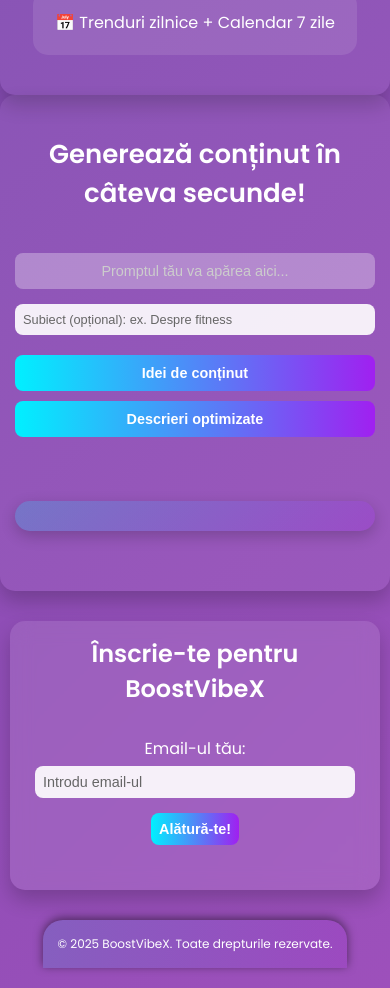
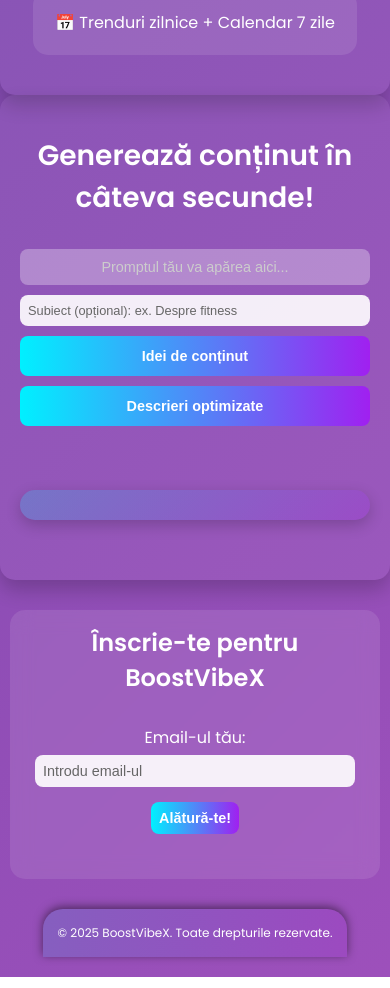
Before and after one commit to meferrrrrrrrrr/boostvibex, a plain HTML site: page index.html in a window 390 px wide. Shown: the part 1161-2149 px from the top of the page. Drawn offline with Linux system fonts and the light colour scheme.

Commit message:
Update style.css

```diff
--- a/style.css
+++ b/style.css
@@ -271,7 +271,7 @@
     border-radius: 15px;
     padding: 30px;
     text-align: center;
-    box-shadow: 0 10px 20px rgba(0, 0, 0, 0.2);
+    box-shadow: 0 10px 20px rgba(0 барабара, 0, 0, 0.2);
 }
 
 .signup-form h2 {
@@ -339,13 +339,13 @@
 
 #interactive h2 {
     font-size: 36px;
-    margin-bottom: 40px;
+    margin-bottom: 30px; /* Redus de la 40px la 30px pentru a micșora spațierea */
     color: white;
 }
 
 /* Container pentru caseta de prompt și butoane */
 .prompt-container {
-    max-width: 600px;
+    max-width: 500px; /* Redus de la 600px la 500px pentru a fi mai compact */
     margin: 0 auto;
     text-align: center;
 }
@@ -536,7 +536,6 @@
     .feature-item p {
         font-size: 18px;
     }
-}
 
     #interactive {
         padding: 60px 20px;
@@ -562,6 +561,7 @@
     .response-actions button {
         padding: 8px 15px;
         font-size: 0.9rem;
+    }
 }
 
 /* Mobil (max-width: 600px) */
@@ -664,11 +664,11 @@
     }
 
     #interactive {
-        padding: 40px 15px;
+        padding: 40px 20px; /* Mărirea padding-ului pe laterale de la 15px la 20px */
     }
 
     #interactive h2 {
-        font-size: 26px;
+        font-size: 28px; /* Mărirea fontului de la 26px la 28px pentru lizibilitate */
     }
 
     .prompt-container {
@@ -678,11 +678,13 @@
     #prompt-display {
         padding: 10px;
         font-size: 0.9rem;
+        margin-bottom: 10px; /* Redus de la 15px la 10px pentru a micșora spațierea */
     }
 
     #prompt-subject {
         padding: 8px;
         font-size: 0.8rem;
+        margin-bottom: 10px; /* Redus de la 20px la 10px pentru a micșora spațierea */
     }
 
     .prompt-buttons {
@@ -691,7 +693,7 @@
     }
 
     .prompt-buttons button {
-        padding: 10px;
+        padding: 12px; /* Mărirea padding-ului de la 10px la 12px pentru a fi mai ușor de apăsat */
         font-size: 0.9rem;
     }
 
```
Lines whose indentation alone changed are shown as unchanged.
